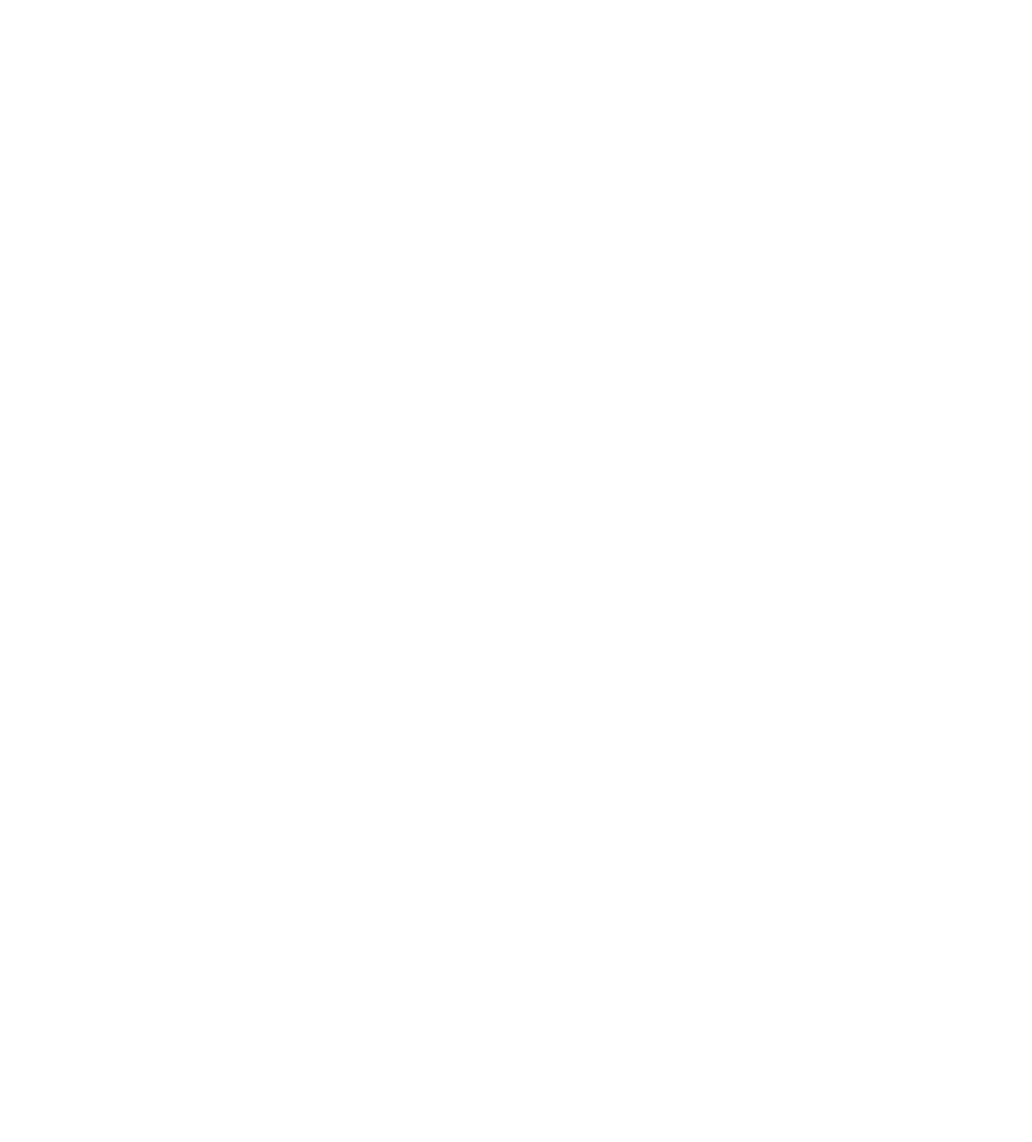
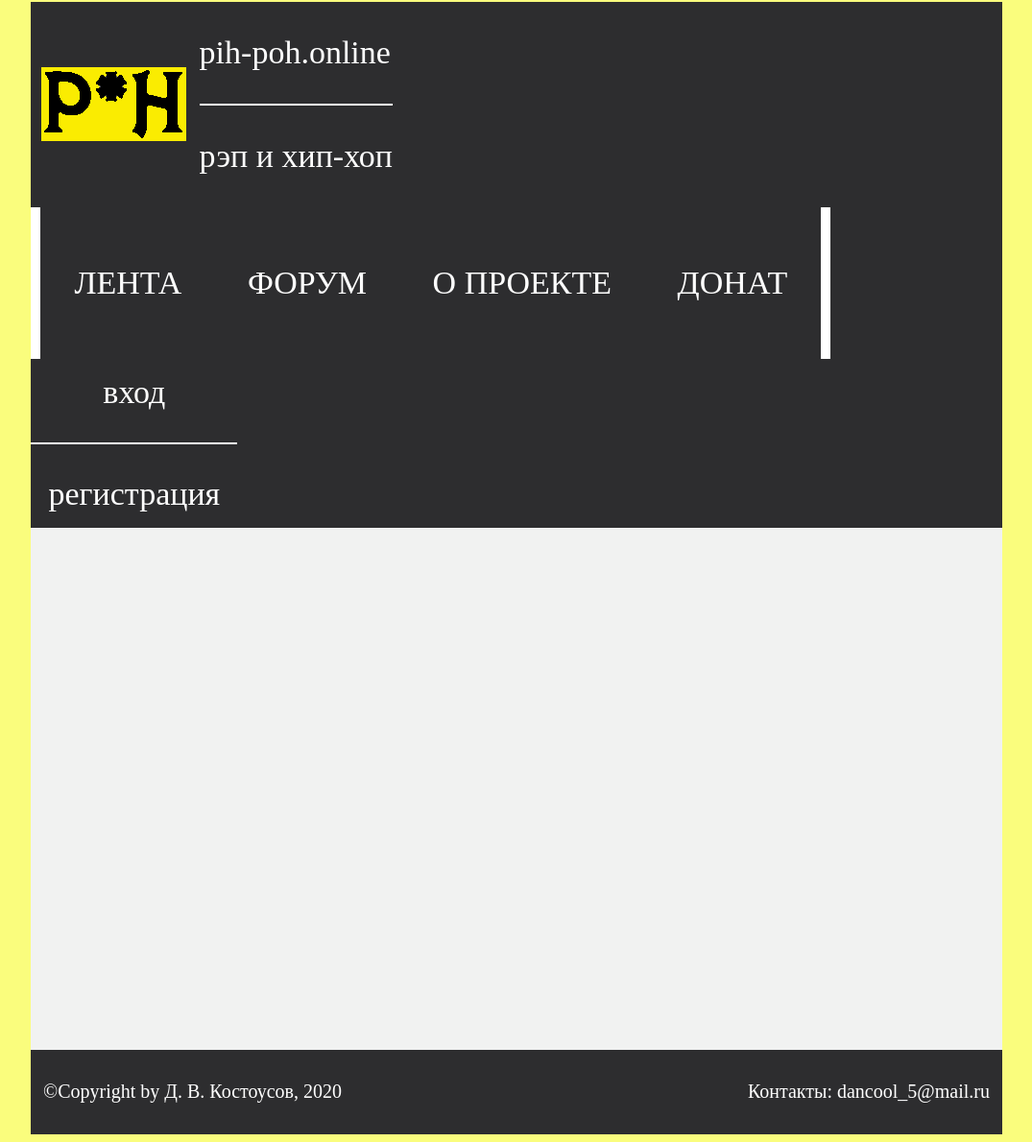
Before and after one commit to dancool5/pih-poh.online, a Flask app: page / in a window 1280 px wide. Before the commit the part shown is empty. Shown: the whole page at 96% size, without its empty margins (102-1177 px from the left). Before the commit the page ends 800 px from the top, so only its background shows below. Run offline with Flask 2, Linux system fonts and the light colour scheme; some libraries are stand-ins or nearby versions.

Commit message:
Add logo image and update base model

```diff
--- a/static/css/style.css
+++ b/static/css/style.css
@@ -0,0 +1,105 @@
+*{
+	background-color: #FAFD7D;
+}
+
+header * {
+	font-size: 1;
+}
+
+header {
+	position: relative;
+	background-color: #2D2D2F;
+	width: 80%;
+	margin-top:-0.5%;
+	margin-left: 10%;
+}
+
+header a {
+	text-decoration: none;
+	color: white;
+	background-color: #2D2D2F;
+}
+
+header p {
+	background-color: #2D2D2F;
+}
+
+header img{
+	vertical-align: middle;
+	padding-left: 1%;
+	padding-right: 1%;
+	background-color: #2D2D2F;
+}
+
+#lft{
+	padding-right: 1%;
+	margin-right: 1%;
+}
+
+#cntr {
+	border-right: 10px solid white;
+	border-left: 10px solid white;
+	padding-bottom: 60px;
+	padding-top: 60px;
+	padding-right: 1%;
+	margin-right: 1%;
+}
+
+#cntr a{
+	padding-right: 25px;
+	padding-left: 35px;
+}
+
+#rght {
+	text-align: center;
+	line-height: 70px;
+	overflow: hidden;
+	width: 215px;
+	padding-right: 1%;
+}
+
+
+
+.hdr {
+	display: inline-block;
+	background-color: #2D2D2F;
+	color: #FFFFFF;
+	vertical-align: middle;
+	font-size: 34px;
+}
+
+main {
+	margin-left: 10%;
+	width: 78%;
+	background-color: #F1F2F1;
+	font-size: 32px;
+	padding-left: 1%;
+	padding-right: 1%;
+	height: 100%;
+	min-height: 71vh;
+	margin-top: -4vh;
+	padding-top: 1vh;
+}
+
+main * {
+	background-color: #F1F2F1;
+}
+
+footer {
+	display: inline-block;
+	display: flex;
+	width: 78%;
+	margin-left: 10%;
+	background-color: #2D2D2F;
+	padding: 1%;
+}
+
+footer * {
+	color: white;
+	background-color: #2D2D2F;
+	font-size: 20px;
+}
+
+#aa {
+	margin-left: auto;
+}
--- a/templates/base.html
+++ b/templates/base.html
@@ -1,14 +1,37 @@
-<!doctype html>
-<html lang="ru">
+<!DOCTYPE html>
+<html>
 	<head>
-    <meta charset="utf-8">
-    <meta name="viewport" content="width=device-width, initial-scale=1, shrink-to-fit=no">
-    <link rel="stylesheet" href="https://stackpath.bootstrapcdn.com/bootstrap/4.4.1/css/bootstrap.min.css">
+		<meta http-equiv="Content-Type" content="text/html; charset=utf-8; width=1200" />
+		<link rel="stylesheet" type="text/css" href="{{ url_for('static', filename='css/style.css') }}" />
 		<title>{{ title }}</title>
 		{% block head %}{% endblock %}
 	</head>
 	<body>
+		<header>
+			<img src="../static/images/logo.png">
+			<div class="hdr", id="lft">
+				<p>pih-poh.online</p>
+				<hr color="white">
+				<p>рэп и хип-хоп</p>
+			</div>
+			<div class="hdr", id="cntr">
+				<a>ЛЕНТА</a>
+				<a>ФОРУМ</a>
+				<a>О ПРОЕКТЕ</a>
+				<a>ДОНАТ</a>
+			</div>
+			<div class="hdr"; id="rght">
+				<a color="">вход</a>
+				<hr color="white">
+				<a>регистрация</a>
+			</div>
+		</header>
+		<main>
 			{% block content %}{% endblock %}
+		</main>
 	</body>
-
+	<footer>
+		<p>©Copyright by Д. В. Костоусов, 2020</p>
+		<p id="aa">Контакты: dancool_5@mail.ru</p>
+	</footer>
 </html>
```
Also changed, not shown: static/images/logo.png (added). Lines whose indentation alone changed are shown as unchanged.
